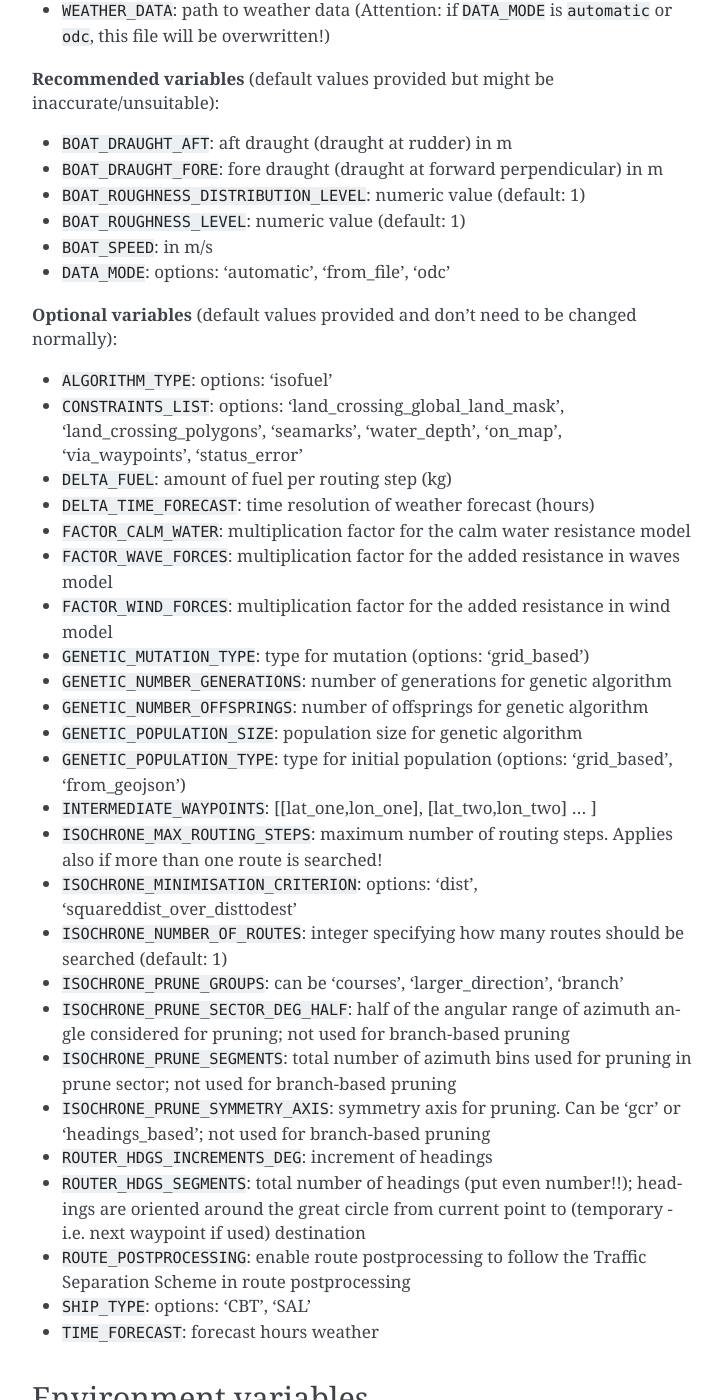
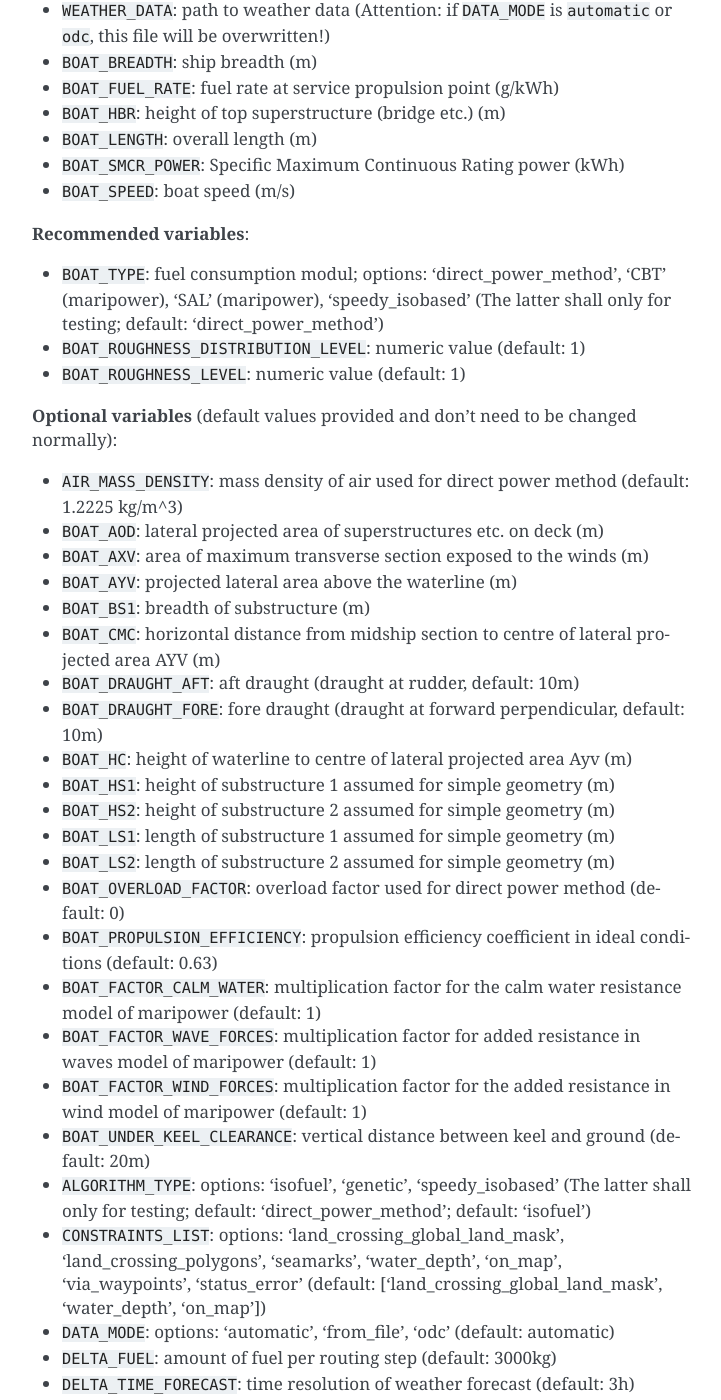
Before and after one commit to 52North/WeatherRoutingTool, a Sphinx documentation site: the page built from docs/source/configuration.rst, in a window 1280 px wide and 1400 px high, scrolled down 1147 px. Shown: the whole window, without its empty margins (388-1109 px from the left). Built offline with Sphinx 7.4.7, drawn with Linux system fonts in a browser that asks for light colours; some of the changed text lies outside the part shown.

Commit message:
Update configuration.rst

```diff
--- a/docs/source/configuration.rst
+++ b/docs/source/configuration.rst
@@ -49,43 +49,65 @@ The following lists contain information on each variable which can be set.
 - ``DEPTH_DATA``: path to depth data (Attention: if ``DATA_MODE`` is ``automatic`` or ``odc``, this file will be overwritten!)
 - ``ROUTE_PATH``: path to json file to which the route will be written
 - ``WEATHER_DATA``: path to weather data (Attention: if ``DATA_MODE`` is ``automatic`` or ``odc``, this file will be overwritten!)
+- ``BOAT_BREADTH``: ship breadth (m)
+- ``BOAT_FUEL_RATE``: fuel rate at service propulsion point (g/kWh)
+- ``BOAT_HBR``: height of top superstructure (bridge etc.) (m)
+- ``BOAT_LENGTH``: overall length (m)
+- ``BOAT_SMCR_POWER``:  Specific Maximum Continuous Rating power (kWh)
+- ``BOAT_SPEED``: boat speed (m/s)
 
-**Recommended variables** (default values provided but might be inaccurate/unsuitable):
+**Recommended variables**:
 
-- ``BOAT_DRAUGHT_AFT``: aft draught (draught at rudder) in m
-- ``BOAT_DRAUGHT_FORE``: fore draught (draught at forward perpendicular) in m
+- ``BOAT_TYPE``: fuel consumption modul; options: 'direct_power_method', 'CBT' (maripower), 'SAL' (maripower), 'speedy_isobased' (The latter shall only for testing; default: 'direct_power_method')
 - ``BOAT_ROUGHNESS_DISTRIBUTION_LEVEL``: numeric value (default: 1)
 - ``BOAT_ROUGHNESS_LEVEL``: numeric value (default: 1)
-- ``BOAT_SPEED``: in m/s
-- ``DATA_MODE``: options: 'automatic', 'from_file', 'odc'
 
 **Optional variables** (default values provided and don't need to be changed normally):
 
-- ``ALGORITHM_TYPE``: options: 'isofuel'
-- ``CONSTRAINTS_LIST``: options: 'land_crossing_global_land_mask', 'land_crossing_polygons', 'seamarks', 'water_depth', 'on_map', 'via_waypoints', 'status_error'
-- ``DELTA_FUEL``: amount of fuel per routing step (kg)
-- ``DELTA_TIME_FORECAST``: time resolution of weather forecast (hours)
+- ``AIR_MASS_DENSITY``: mass density of air used for direct power method (default: 1.2225 kg/m^3)
+- ``BOAT_AOD``: lateral projected area of superstructures etc. on deck (m)
+- ``BOAT_AXV``: area of maximum transverse section exposed to the winds (m)
+- ``BOAT_AYV``: projected lateral area above the waterline (m)
+- ``BOAT_BS1``: breadth of substructure (m)
+- ``BOAT_CMC``: horizontal distance from midship section to centre of lateral projected area AYV (m)
+- ``BOAT_DRAUGHT_AFT``: aft draught (draught at rudder, default: 10m)
+- ``BOAT_DRAUGHT_FORE``: fore draught (draught at forward perpendicular, default: 10m)
+- ``BOAT_HC``: height of waterline to centre of lateral projected area Ayv (m)
+- ``BOAT_HS1``: height of substructure 1 assumed for simple geometry (m)
+- ``BOAT_HS2``: height of substructure 2 assumed for simple geometry (m)
+- ``BOAT_LS1``: length of substructure 1 assumed for simple geometry (m)
+- ``BOAT_LS2``: length of substructure 2 assumed for simple geometry (m)
+- ``BOAT_OVERLOAD_FACTOR``: overload factor used for direct power method (default: 0)
+- ``BOAT_PROPULSION_EFFICIENCY``: propulsion efficiency coefficient in ideal conditions (default: 0.63)
+- ``BOAT_FACTOR_CALM_WATER``: multiplication factor for the calm water resistance model of maripower (default: 1)
+- ``BOAT_FACTOR_WAVE_FORCES``: multiplication factor for added resistance in waves model of maripower (default: 1)
+- ``BOAT_FACTOR_WIND_FORCES``: multiplication factor for the added resistance in wind model of maripower (default: 1)
+- ``BOAT_UNDER_KEEL_CLEARANCE``: vertical distance between keel and ground (default: 20m)
+- ``ALGORITHM_TYPE``: options: 'isofuel', 'genetic', 'speedy_isobased' (The latter shall only for testing; default: 'direct_power_method'; default: 'isofuel')
+- ``CONSTRAINTS_LIST``: options: 'land_crossing_global_land_mask', 'land_crossing_polygons', 'seamarks', 'water_depth', 'on_map', 'via_waypoints', 'status_error' (default: ['land_crossing_global_land_mask', 'water_depth', 'on_map'])
+- ``DATA_MODE``: options: 'automatic', 'from_file', 'odc' (default: automatic)
+- ``DELTA_FUEL``: amount of fuel per routing step (default: 3000kg)
+- ``DELTA_TIME_FORECAST``: time resolution of weather forecast (default: 3h)
 - ``FACTOR_CALM_WATER``: multiplication factor for the calm water resistance model
 - ``FACTOR_WAVE_FORCES``: multiplication factor for the added resistance in waves model
 - ``FACTOR_WIND_FORCES``: multiplication factor for the added resistance in wind model
 - ``GENETIC_MUTATION_TYPE``: type for mutation (options: 'grid_based')
-- ``GENETIC_NUMBER_GENERATIONS``: number of generations for genetic algorithm
-- ``GENETIC_NUMBER_OFFSPRINGS``: number of offsprings for genetic algorithm
-- ``GENETIC_POPULATION_SIZE``: population size for genetic algorithm
-- ``GENETIC_POPULATION_TYPE``: type for initial population (options: 'grid_based', 'from_geojson')
-- ``INTERMEDIATE_WAYPOINTS``: [[lat_one,lon_one], [lat_two,lon_two] ... ]
-- ``ISOCHRONE_MAX_ROUTING_STEPS``: maximum number of routing steps. Applies also if more than one route is searched!
-- ``ISOCHRONE_MINIMISATION_CRITERION``: options: 'dist', 'squareddist_over_disttodest'
+- ``GENETIC_NUMBER_GENERATIONS``: number of generations for genetic algorithm (default: 20)
+- ``GENETIC_NUMBER_OFFSPRINGS``: number of offsprings for genetic algorithm (default: 2)
+- ``GENETIC_POPULATION_SIZE``: population size for genetic algorithm (default: 20)
+- ``GENETIC_POPULATION_TYPE``: type for initial population (options: 'grid_based', 'from_geojson'; default: 'grid_based')
+- ``INTERMEDIATE_WAYPOINTS``: coordinates for intermediate waypoints [[lat_one,lon_one], [lat_two,lon_two] ... ] (default: [])
+- ``ISOCHRONE_MAX_ROUTING_STEPS``: maximum number of routing steps. Applies also if more than one route is searched! (default: 100)
+- ``ISOCHRONE_MINIMISATION_CRITERION``: options: 'dist', 'squareddist_over_disttodest' (default: 'squareddist_over_disttodest')
 - ``ISOCHRONE_NUMBER_OF_ROUTES``: integer specifying how many routes should be searched (default: 1)
-- ``ISOCHRONE_PRUNE_GROUPS``: can be 'courses', 'larger_direction', 'branch'
-- ``ISOCHRONE_PRUNE_SECTOR_DEG_HALF``: half of the angular range of azimuth angle considered for pruning; not used for branch-based pruning
-- ``ISOCHRONE_PRUNE_SEGMENTS``: total number of azimuth bins used for pruning in prune sector; not used for branch-based pruning
-- ``ISOCHRONE_PRUNE_SYMMETRY_AXIS``: symmetry axis for pruning. Can be 'gcr' or 'headings_based'; not used for branch-based pruning
-- ``ROUTER_HDGS_INCREMENTS_DEG``: increment of headings
-- ``ROUTER_HDGS_SEGMENTS``: total number of headings (put even number!!); headings are oriented around the great circle from current point to (temporary - i.e. next waypoint if used) destination
-- ``ROUTE_POSTPROCESSING``: enable route postprocessing to follow the Traffic Separation Scheme in route postprocessing
-- ``SHIP_TYPE``: options: 'CBT', 'SAL'
-- ``TIME_FORECAST``: forecast hours weather
+- ``ISOCHRONE_PRUNE_GROUPS``: can be 'courses', 'larger_direction', 'branch' (default: 'larger_direction')
+- ``ISOCHRONE_PRUNE_SECTOR_DEG_HALF``: half of the angular range of azimuth angle considered for pruning; not used for branch-based pruning (default: 91)
+- ``ISOCHRONE_PRUNE_SEGMENTS``: total number of azimuth bins used for pruning in prune sector; not used for branch-based pruning (default: 20)
+- ``ISOCHRONE_PRUNE_SYMMETRY_AXIS``: symmetry axis for pruning. Can be 'gcr' or 'headings_based'; not used for branch-based pruning (default: 'gcr')
+- ``ROUTER_HDGS_INCREMENTS_DEG``: increment of headings (default: 6)
+- ``ROUTER_HDGS_SEGMENTS``: total number of headings (put even number!!); headings are oriented around the great circle from current point to (temporary - i.e. next waypoint if used) destination (default: 30)
+- ``ROUTE_POSTPROCESSING``: enable route postprocessing to follow the Traffic Separation Scheme in route postprocessing (default: False)
+- ``TIME_FORECAST``: forecast hours weather (default: 90h)
 
 Environment variables
 ---------------------
```
